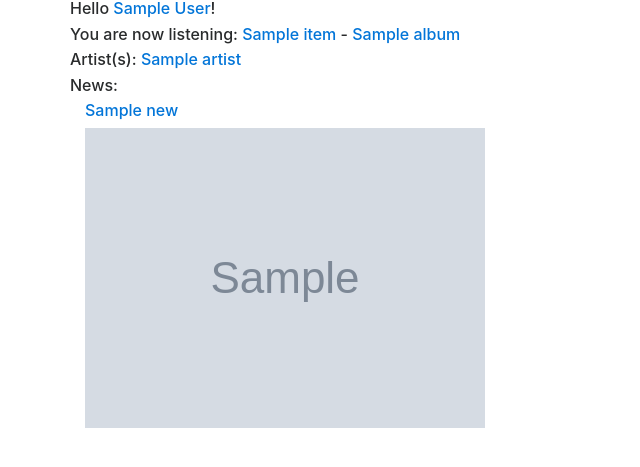
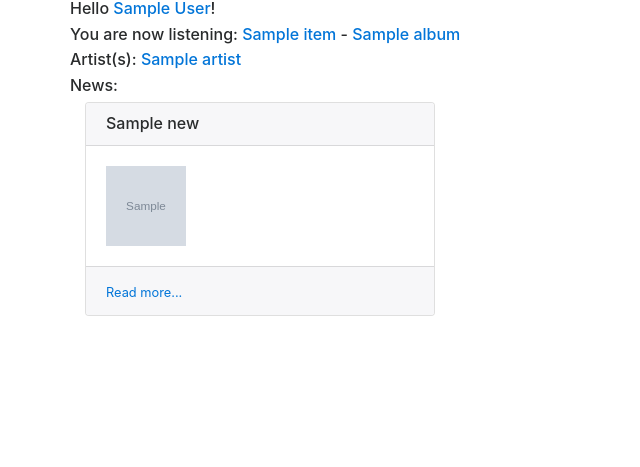
Before and after one commit to tsoliangwu0130/spotify-news, a Flask app: template templates/index.html in a window 1280 px wide. Shown: the top 467 px of the page, without its empty margins (0-640 px from the left). Run offline with Flask 2, Linux system fonts and the light colour scheme; the template is opened without the code that fills it: most values are stand-ins (such as "Sample title", 1, 10 or a date in 2020); grey boxes marked "Sample" are stand-in pictures; some libraries are stand-ins or nearby versions.

Commit message:
Update card style

```diff
--- a/templates/index.html
+++ b/templates/index.html
@@ -28,10 +28,17 @@
                 <h6>News:</h6>
                 <div class="w-100"></div>
                 {% for news in fetched_news %}
-                <div class="col-4">
-                    <h6><a href="{{ news.url }}">{{ news.title }}</a></h6>
-                    <img src="{{ news.img_src }}" alt="">
-                    <p>{{ news.preview_content }}</p>
+                <div class="col-4" style="margin-bottom: 2em;">
+                    <div class="card" style="height: 100%;">
+                        <h6 class="card-header">{{ news.title }}</h6>
+                        <div class="card-block">
+                            <img src="{{ news.img_src }}" style="float: left; margin-right: 0.5em; width: 80px; height: 80px;">
+                            <p class="card-text">{{ news.preview_content }}</p>
+                        </div>
+                        <div class="card-footer">
+                            <small class="text-muted"><a href="{{ news.url }}">Read more...</a></small>
+                        </div>
+                    </div>
                 </div>
                 {% endfor %}
             </div>
```
